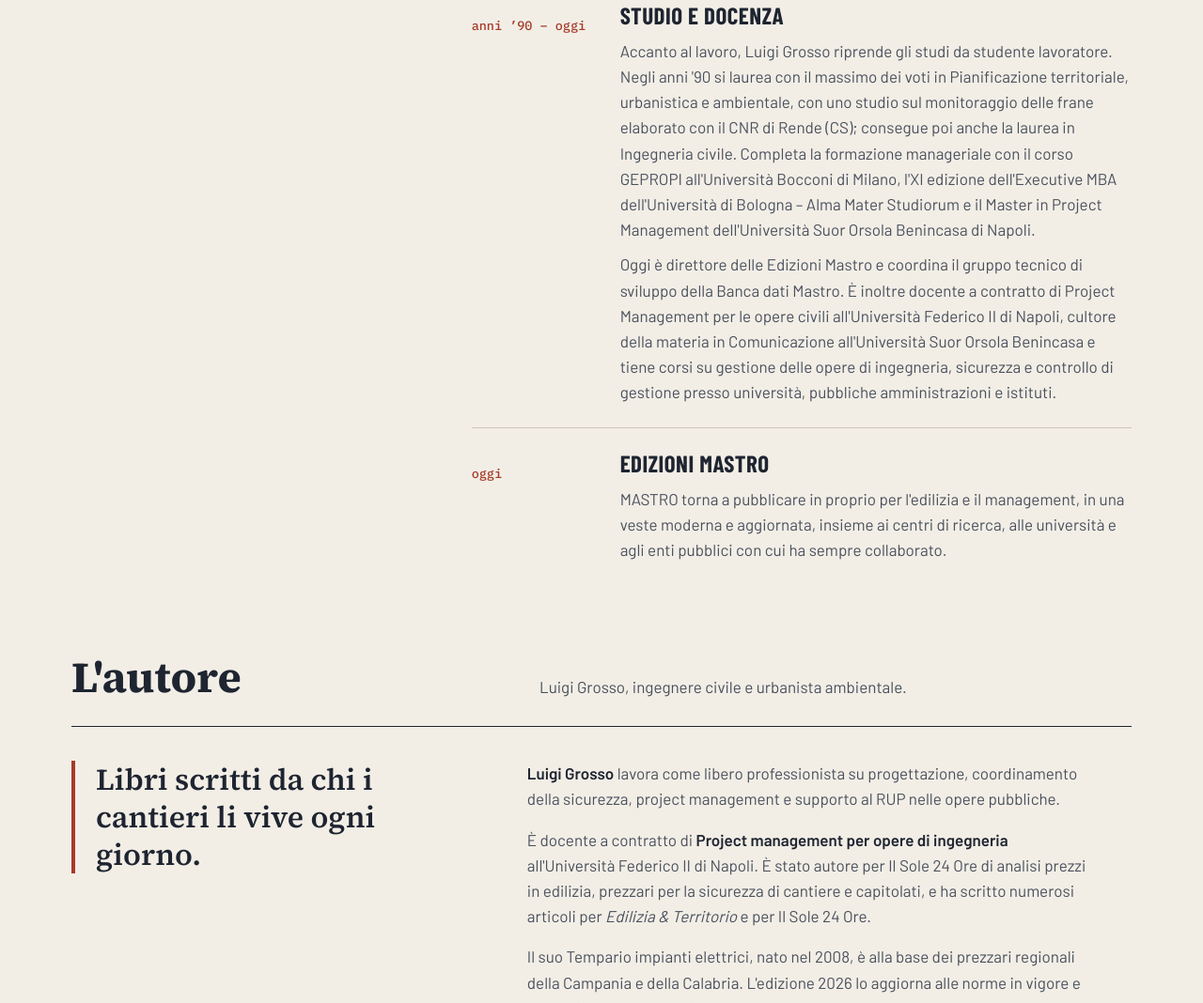
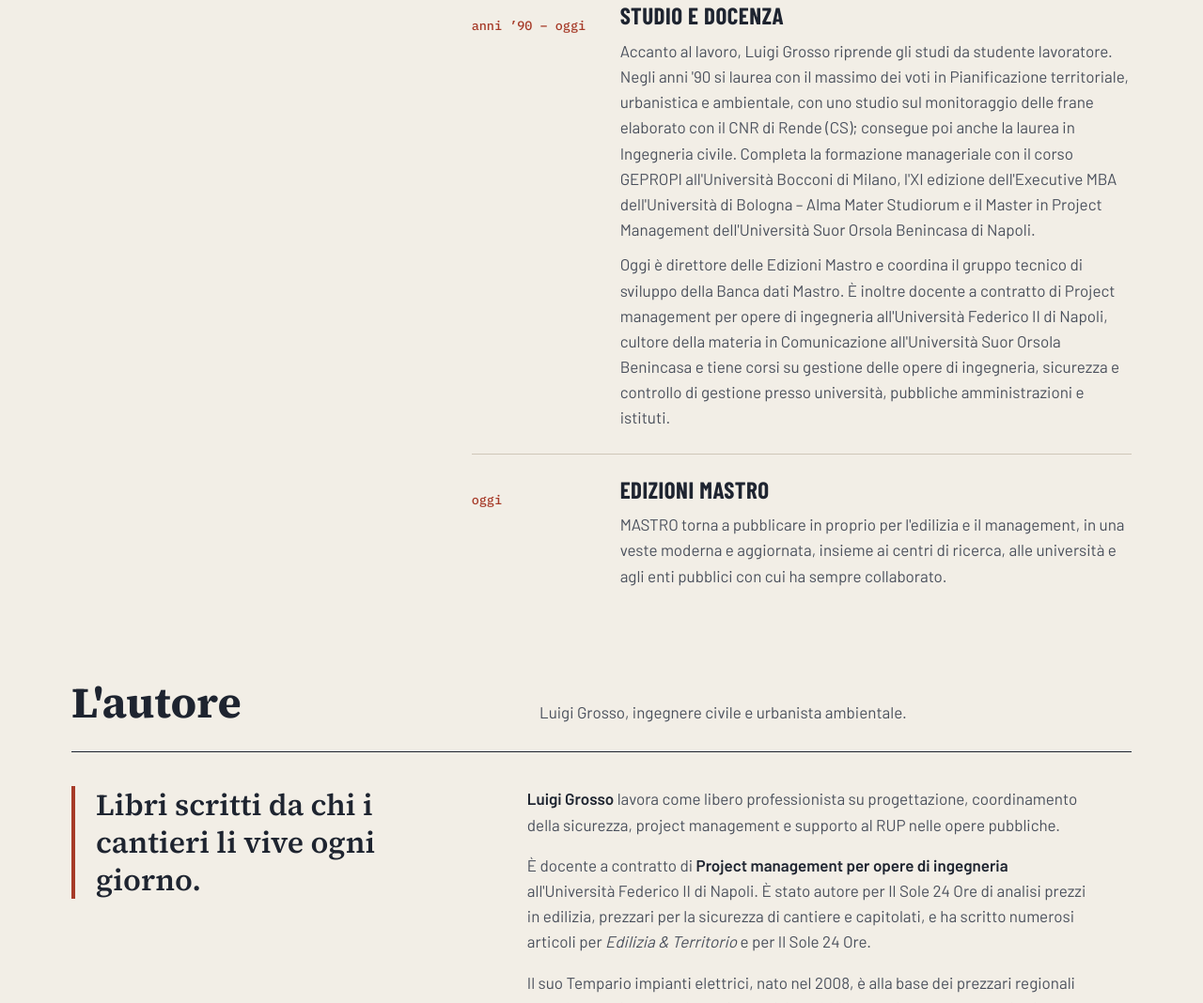
Before and after one commit to ingluigigrosso-studio/mastroeditore-sito, a plain HTML site: page chi-siamo/index.html in a window 1280 px wide. Shown: the part 2105-3173 px from the top of the page at 94% size. Drawn offline with nearby package versions, Linux system fonts and the light colour scheme.

Commit message:
Chi siamo: nome del corso uniformato
Co-Authored-By: Claude Opus 5.5 <noreply@anthropic.com>
Claude-Session: https://claude.ai/code/session_019zVmXVwzyeyLQNfD37wx4X

```diff
--- a/chi-siamo/index.html
+++ b/chi-siamo/index.html
@@ -300,7 +300,7 @@ section.coll{scroll-margin-top:90px}
           <article class="tappa"><p class="anno">17.02.1992</p><div><h3>La svolta</h3><p>Il 17 febbraio 1992 inizia l'inchiesta Mani Pulite. Il mercato si ferma, le commesse si bloccano e nel giro di un anno MASTRO chiude la sede di Bologna e ridimensiona quella di Napoli. Ma i server sono pieni di dati, materiali e informazioni di mercato. Con i pochi collaboratori rimasti nasce un progetto nuovo, pensato per le esigenze di trasparenza del dopo Tangentopoli: la Banca dati Mastro.</p></div></article>
           <article class="tappa"><p class="anno">1994</p><div><h3>La Banca dati Mastro</h3><p>Un database relazionale di prezzi di mercato e analisi di opere specialistiche per l'edilizia. Debutta al SAIE di Bologna, affiancato da un archivio informatico realizzato con STR S.r.l. di Pegognaga (MN), oggi TeamSystem, allora leader nel software per cantieri e appalti.</p><p class="vol">Il primo volume: <span>210 × 290 mm · dorso 130 mm · 4 kg</span>, con dati e analisi per 1.400 categorie di opere specialistiche.</p><p>Il primo cliente è l'Acquedotto Pugliese; seguono numerose imprese ed enti. La banca dati cresce fino a 36.000 voci composte da circa 400.000 elementi, tra materiali e specifiche civili, industriali e impiantistiche. MASTRO sviluppa intanto tecnologie avanzate di gestione dei dati e una sezione dedicata alla fotogrammetria terrestre.</p></div></article>
           <article class="tappa"><p class="anno">1998</p><div><h3>Con Il Sole 24 Ore</h3><p>Grazie a un accordo con Il Sole 24 Ore nasce la collana <i>Analisi &amp; Prezzi in edilizia</i>, insieme ai Tempari, alle collane Capitolati e Codici e a molte altre pubblicazioni. Luigi Grosso firma inoltre numerosi articoli per <i>Edilizia &amp; Territorio</i> e per Il Sole 24 Ore.</p></div></article>
-          <article class="tappa"><p class="anno">anni ’90 – oggi</p><div><h3>Studio e docenza</h3><p>Accanto al lavoro, Luigi Grosso riprende gli studi da studente lavoratore. Negli anni '90 si laurea con il massimo dei voti in Pianificazione territoriale, urbanistica e ambientale, con uno studio sul monitoraggio delle frane elaborato con il CNR di Rende (CS); consegue poi anche la laurea in Ingegneria civile. Completa la formazione manageriale con il corso GEPROPI all'Università Bocconi di Milano, l'XI edizione dell'Executive MBA dell'Università di Bologna – Alma Mater Studiorum e il Master in Project Management dell'Università Suor Orsola Benincasa di Napoli.</p><p>Oggi è direttore delle Edizioni Mastro e coordina il gruppo tecnico di sviluppo della Banca dati Mastro. È inoltre docente a contratto di Project Management per le opere civili all'Università Federico II di Napoli, cultore della materia in Comunicazione all'Università Suor Orsola Benincasa e tiene corsi su gestione delle opere di ingegneria, sicurezza e controllo di gestione presso università, pubbliche amministrazioni e istituti.</p></div></article>
+          <article class="tappa"><p class="anno">anni ’90 – oggi</p><div><h3>Studio e docenza</h3><p>Accanto al lavoro, Luigi Grosso riprende gli studi da studente lavoratore. Negli anni '90 si laurea con il massimo dei voti in Pianificazione territoriale, urbanistica e ambientale, con uno studio sul monitoraggio delle frane elaborato con il CNR di Rende (CS); consegue poi anche la laurea in Ingegneria civile. Completa la formazione manageriale con il corso GEPROPI all'Università Bocconi di Milano, l'XI edizione dell'Executive MBA dell'Università di Bologna – Alma Mater Studiorum e il Master in Project Management dell'Università Suor Orsola Benincasa di Napoli.</p><p>Oggi è direttore delle Edizioni Mastro e coordina il gruppo tecnico di sviluppo della Banca dati Mastro. È inoltre docente a contratto di Project management per opere di ingegneria all'Università Federico II di Napoli, cultore della materia in Comunicazione all'Università Suor Orsola Benincasa e tiene corsi su gestione delle opere di ingegneria, sicurezza e controllo di gestione presso università, pubbliche amministrazioni e istituti.</p></div></article>
           <article class="tappa"><p class="anno">oggi</p><div><h3>Edizioni Mastro</h3><p>MASTRO torna a pubblicare in proprio per l'edilizia e il management, in una veste moderna e aggiornata, insieme ai centri di ricerca, alle università e agli enti pubblici con cui ha sempre collaborato.</p></div></article>
         </div>
       </div>
```
